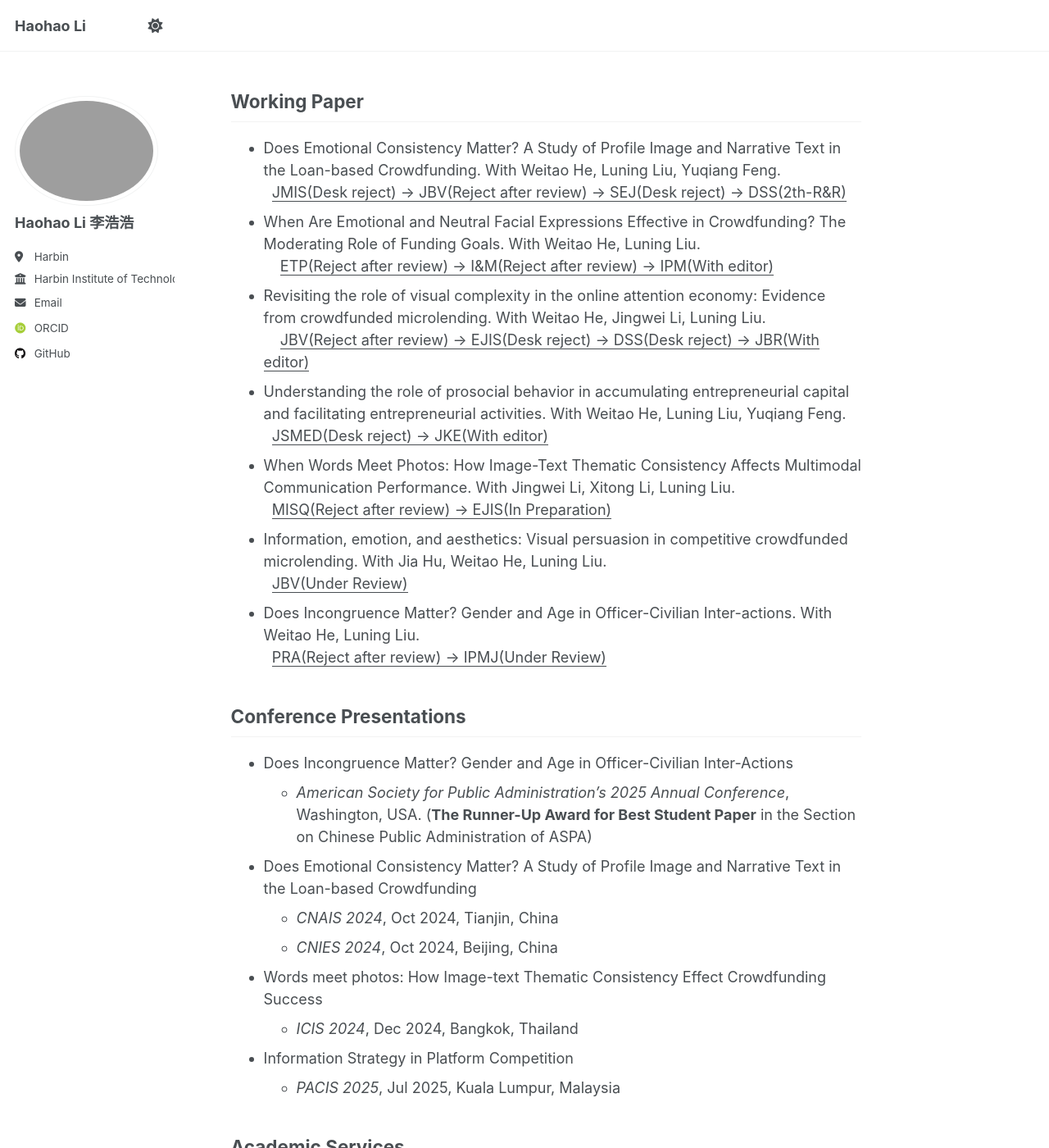
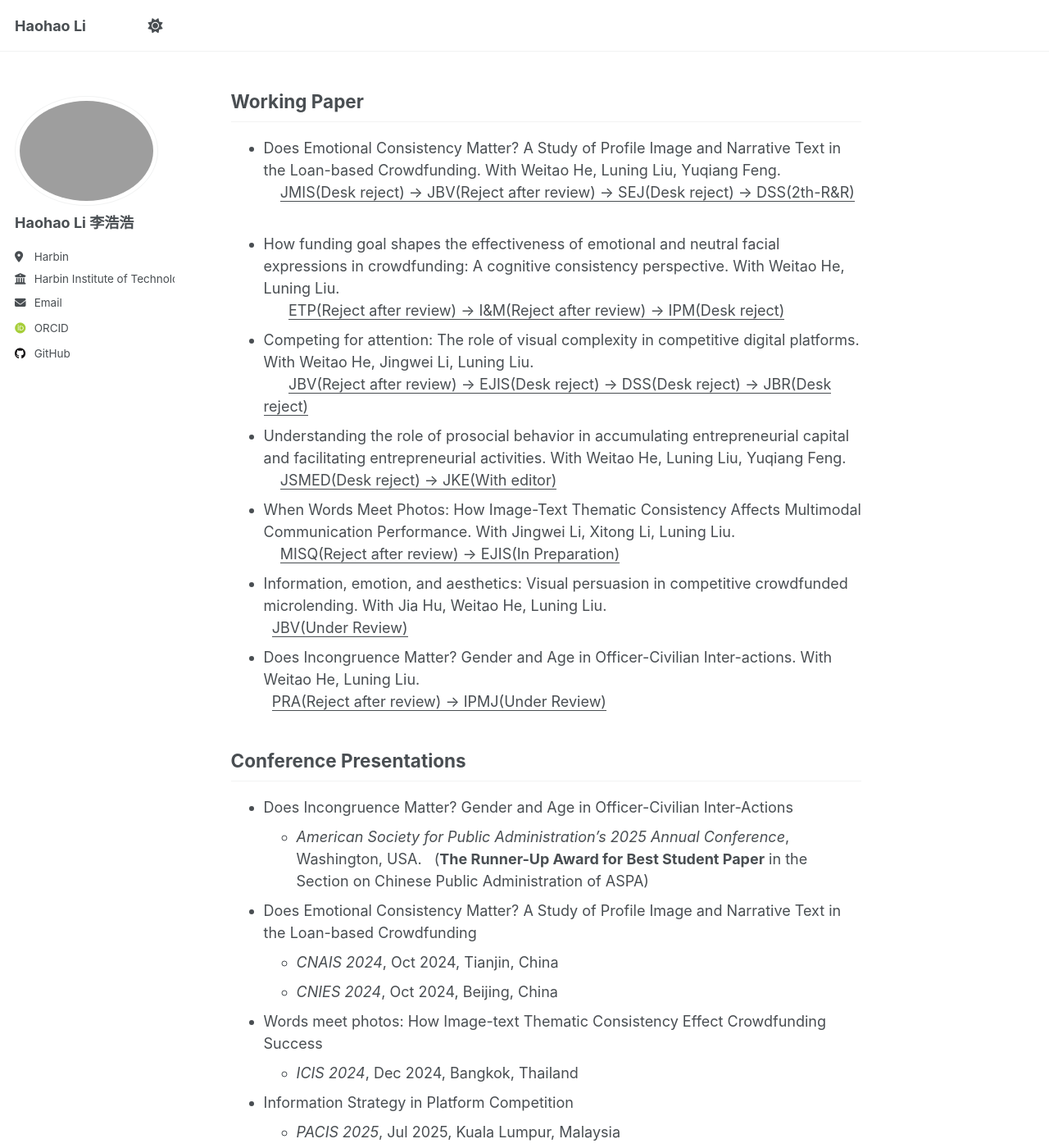
Before and after one commit to Harold9568/Harold9568.github.io, a Jekyll site: the page built from _pages/about.md, in a window 1280 px wide and 1400 px high, scrolled down 1446 px. Shown: the whole window at 82% size. Built offline with Jekyll 4.4.1, drawn with Linux system fonts in a browser that asks for light colours; some web fonts are replaced; some of the changed text lies outside the part shown.

Commit message:
Update about.md

```diff
--- a/_pages/about.md
+++ b/_pages/about.md
@@ -47,10 +47,10 @@ Working Paper
 ------
 - Does Emotional Consistency Matter?  A Study of Profile Image and Narrative Text in the Loan-based Crowdfunding. With Weitao He, Luning Liu, Yuqiang Feng.<br>
   <u>JMIS(Desk reject) -> JBV(Reject after review) -> SEJ(Desk reject) -> DSS(2th-R&R)</u>
-- When Are Emotional and Neutral Facial Expressions Effective in Crowdfunding? The Moderating Role of Funding Goals. With Weitao He, Luning Liu.<br>
-  <u>ETP(Reject after review) -> I&M(Reject after review) -> IPM(With editor)</u>
-- Revisiting the role of visual complexity in the online attention economy: Evidence from crowdfunded microlending. With Weitao He, Jingwei Li, Luning Liu.<br>
-  <u>JBV(Reject after review) -> EJIS(Desk reject) -> DSS(Desk reject) -> JBR(With editor)</u>
+- How funding goal shapes the effectiveness of emotional and neutral facial expressions in crowdfunding: A cognitive consistency perspective. With Weitao He, Luning Liu.<br>
+  <u>ETP(Reject after review) -> I&M(Reject after review) -> IPM(Desk reject)</u>
+- Competing for attention: The role of visual complexity in competitive digital platforms. With Weitao He, Jingwei Li, Luning Liu.<br>
+  <u>JBV(Reject after review) -> EJIS(Desk reject) -> DSS(Desk reject) -> JBR(Desk reject)</u>
 - Understanding the role of prosocial behavior in accumulating entrepreneurial capital and facilitating entrepreneurial activities. With Weitao He, Luning Liu, Yuqiang Feng.<br>
   <u>JSMED(Desk reject) -> JKE(With editor)</u>
 - When Words Meet Photos: How Image-Text Thematic Consistency Affects Multimodal Communication Performance. With Jingwei Li, Xitong Li, Luning Liu.<br>
```
Also changed, not shown: other parts of _pages/about.md (+4 -2 lines).
